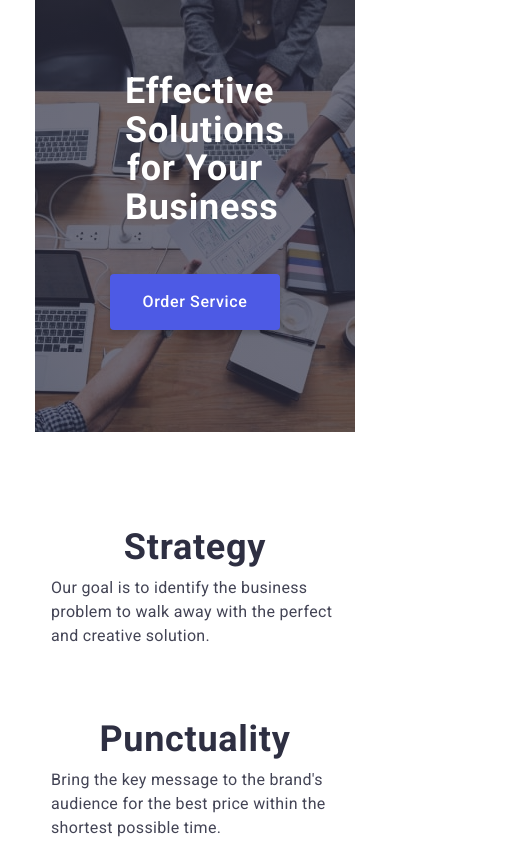
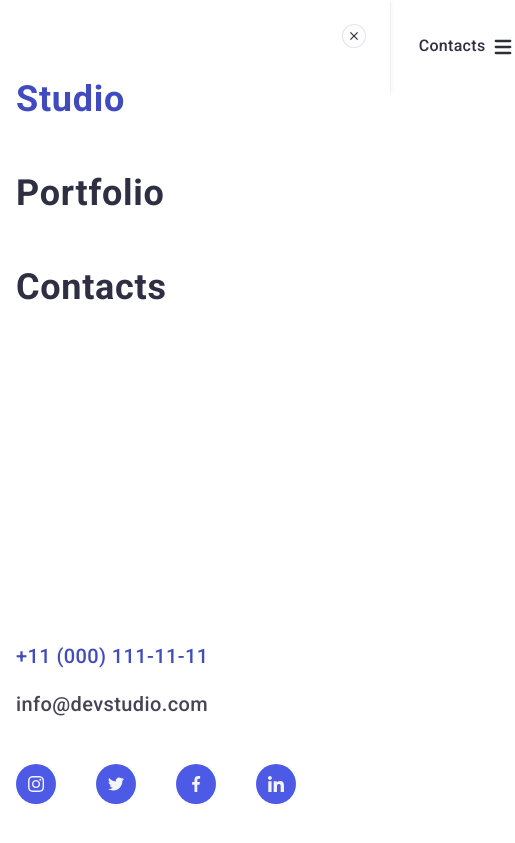
Before and after one commit to irynahamoum/goit-markup-hw-06, a plain HTML site: page index.html in a window 390 px wide. Shown: the top 843 px of the page, 515 px wide, since content can reach past the window. Drawn offline with nearby package versions, Linux system fonts and the light colour scheme.

Commit message:
mobile menu

```diff
--- a/css/styles.css
+++ b/css/styles.css
@@ -47,11 +47,11 @@ img {
 
 .header-container {
   max-width: 320px;
-  height: 56px;
+  /* height: 56px; */
   display: flex;
   color: rgba(255, 255, 255, 1);
   flex-shrink: 0;
-  padding: 0 15px;
+  padding: 17.5px 0;
 }
 
 .header-nav {
@@ -79,8 +79,8 @@ img {
 
 .menu {
   gap: 40px;
-  /* display: flex; */
-  display: none;
+  display: flex;
+  /* display: none; */
   align-items: flex-start;
   flex-grow: 1;
 }
@@ -170,6 +170,44 @@ img {
   margin-bottom: 16px;
 }
 
+.mob-menu {
+  width: 100vw;
+  height: 100vh;
+  background-color: #fff;
+  position: fixed;
+  top: 0;
+  left: 0;
+  padding-left: 16px;
+  padding-right: 24px;
+  display: flex;
+  /* display: none; */
+  padding: 72px 24px 40px 16px;
+  flex-direction: column;
+  justify-content: space-between;
+  align-items: flex-start;
+  /* opacity: 0; */
+  /* visibility: hidden; */
+}
+
+.menu-close-btn {
+  position: absolute;
+  top: 24px;
+  right: 24px;
+  width: 24px;
+  height: 24px;
+  border-radius: 50%;
+  display: flex;
+  align-items: center;
+  justify-content: center;
+  background-color: rgba(231, 233, 252, 0.1);
+  fill: #2f2f37;
+  stroke-width: 1px;
+  border: 1px solid rgba(0, 0, 0, 0.1);
+  padding: 0;
+  transition: background-color 250ms cubic-bezier(0.4, 0, 0.2, 1),
+    border 250ms cubic-bezier(0.4, 0, 0.2, 1);
+}
+
 .mob-btn-icon {
   display: flex;
   align-items: center;
@@ -177,40 +215,60 @@ img {
   fill: #2f2f37;
 }
 
-.mob-menu {
-  width: 100vw;
-  height: 100vh;
-  background-color: #fff;
-  position: fixed;
-  top: 0;
-  left: 0;
-  display: none;
+.mob-menu-list {
+  display: flex;
+  flex-direction: column;
+  gap: 40px;
 }
 
-.menu-close-btn {
-  /* position: absolute;
-  top: 24px;
-  right: 24px; */
-  width: 24px;
-  height: 24px;
-  border-radius: 50%;
+.mob-list-item {
+  color: #2e2f42;
+  font-size: 36px;
+  font-weight: 700;
+  line-height: 1.5;
+  letter-spacing: 0.02em;
+  text-transform: capitalize;
+}
+
+.mob-list-link {
+  text-decoration: none;
+  color: #2e2f42;
+  font-size: 36px;
+  font-weight: 700;
+  line-height: 1.11;
+  letter-spacing: 0.02em;
+}
+
+.mob-list-item:first-child .mob-list-link {
+  color: #404bbf;
+}
+
+.mob-address-list {
   display: flex;
-  align-items: center;
-  justify-content: center;
-  fill: #e7e9fc;
-  stroke-width: 1px;
-  stroke: #2e2f42;
-  opacity: 0.1;
-  border: 1px solid rgba(0, 0, 0, 0.1);
-  padding: 0;
-  transition: background-color 250ms cubic-bezier(0.4, 0, 0.2, 1),
-    border 250ms cubic-bezier(0.4, 0, 0.2, 1);
+  flex-direction: column;
+  gap: 24px;
+  margin-bottom: 48px;
+}
+
+.mob-address-link {
+  color: #434455;
+  font-size: 20px;
+  font-style: normal;
+  font-weight: 500;
+  line-height: 1.2;
+  letter-spacing: 0.02em;
+  text-decoration: none;
+  transition: color 250ms cubic-bezier(0.4, 0, 0.2, 1);
+}
+
+.mob-adress-item:first-child .mob-address-link {
+  color: #404bbf;
 }
 
 .menu-icons-list {
   display: flex;
   justify-content: center;
-  gap: 16px;
+  gap: 40px;
 }
 
 .menu-social-box {
@@ -746,8 +804,8 @@ img {
 }
 
 .backdrop {
-  /* visibility: hidden;
-  opacity: 0; */
+  visibility: hidden;
+  opacity: 0;
   position: fixed;
   top: 0;
   left: 0;
@@ -758,11 +816,11 @@ img {
     visibility 250ms cubic-bezier(0.4, 0, 0.2, 1);
 }
 
-.is-open {
+/* .is-open {
   overflow: hidden;
   opacity: 1;
   visibility: visible;
-}
+} */
 
 .modal {
   position: absolute;
@@ -1030,6 +1088,18 @@ img {
     max-width: 768px;
     padding: 0 15px;
     margin: 0 auto;
+  }
+
+  .mob-btn-icon {
+    display: none;
+  }
+
+  .menu {
+    display: flex;
+  }
+
+  .address {
+    display: flex;
   }
 
   .hero {
--- a/index.html
+++ b/index.html
@@ -20,7 +20,7 @@
     <link rel="stylesheet" href="./css/styles.css" />
   </head>
   <body>
-    <!-- <header class="header">
+    <header class="header">
       <div class="header-container container">
         <nav class="header-nav">
           <a href="./index.html" target="_self" class="logo"
@@ -60,35 +60,39 @@
           </svg>
         </button>
       </div>
+      <!-- ----mobile-menu---- -->
       <div class="mob-menu">
         <button type="button" class="menu-close-btn">
-          <svg class="menu-btn-icon" width="24" height="24">
+          <svg class="menu-btn-icon" width="8" height="8">
             <use href="./images/icons.svg#icon-close-x"></use>
           </svg>
         </button>
-        <ul class="menu">
-          <li class="menu-list-item menu-list-active">
-            <a class="menu-list-link" href="./index.html" target="_self"
+        <nav>
+          <ul class="mob-menu-list">
+            <li class="mob-list-item">
+              <a class="mob-list-link" href="./index.html" target="_self"
                 >studio</a
               >
             </li>
-          <li class="menu-list-item">
-            <a class="menu-list-link" href="" target="_self">portfolio</a>
+            <li class="mob-list-item">
+              <a class="mob-list-link" href="" target="_self">portfolio</a>
             </li>
-          <li class="menu-list-item">
-            <a class="menu-list-link" href="" target="_self">contacts</a>
+            <li class="mob-list-item">
+              <a class="mob-list-link" href="" target="_self">contacts</a>
             </li>
           </ul>
-        <address class="address">
-          <ul class="address-list">
-            <li>
-              <a class="address-item" href="mailto:info@devstudio.com"
-                >info@devstudio.com</a
+        </nav>
+        <div>
+          <address class="mob-address">
+            <ul class="mob-address-list">
+              <li class="mob-adress-item">
+                <a class="mob-address-link" href="tel:+110001111111"
+                  >+11 (000) 111-11-11</a
                 >
               </li>
-            <li>
-              <a class="address-item" href="tel:+110001111111"
-                >+11 (000) 111-11-11</a
+              <li class="mob-adress-item">
+                <a class="mob-address-link" href="mailto:info@devstudio.com"
+                  >info@devstudio.com</a
                 >
               </li>
             </ul>
@@ -124,7 +128,8 @@
             </li>
           </ul>
         </div>
-    </header> -->
+      </div>
+    </header>
     <main>
       <section class="hero">
         <div class="container">
@@ -714,7 +719,7 @@
         </div>
       </div>
     </footer>
-    <!-- <div class="backdrop is-open">
+    <div class="backdrop is-open">
       <div class="modal">
         <button class="modal-close-btn" type="button">
           <svg class="modal-btn-icon" width="8" height="8">
@@ -793,16 +798,18 @@
                   <use href="./images/icons.svg#icon-check"></use>
                 </svg>
               </span>
+              <p>
                 I accept the terms and conditions of the<a
                   href=""
                   class="privacy-policy"
                   >Privacy Policy</a
                 >
+              </p>
             </label>
           </div>
           <button type="submit" class="modal-button">send</button>
         </form>
       </div>
-    </div> -->
+    </div>
   </body>
 </html>
```
Lines whose indentation alone changed are shown as unchanged.
